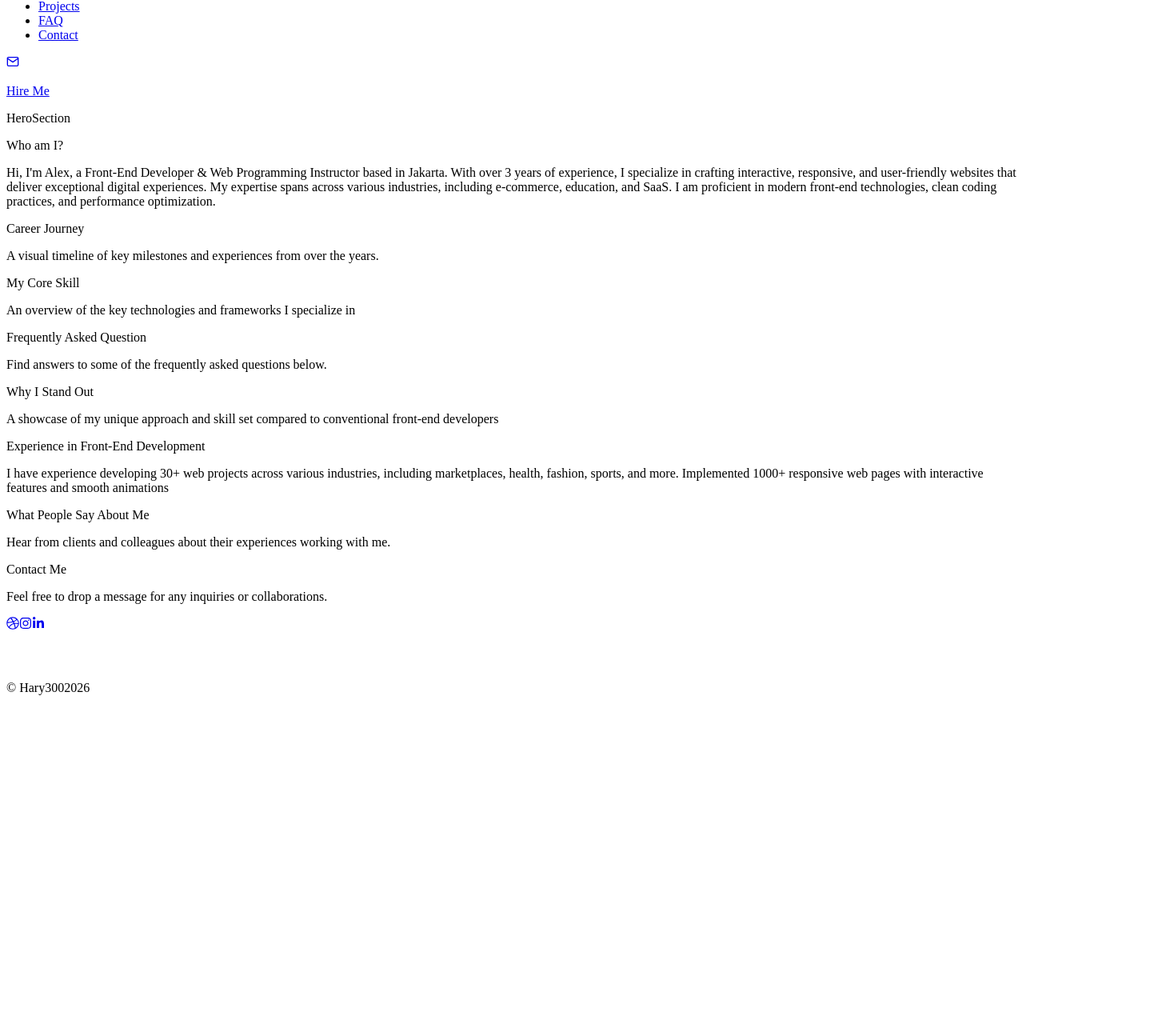
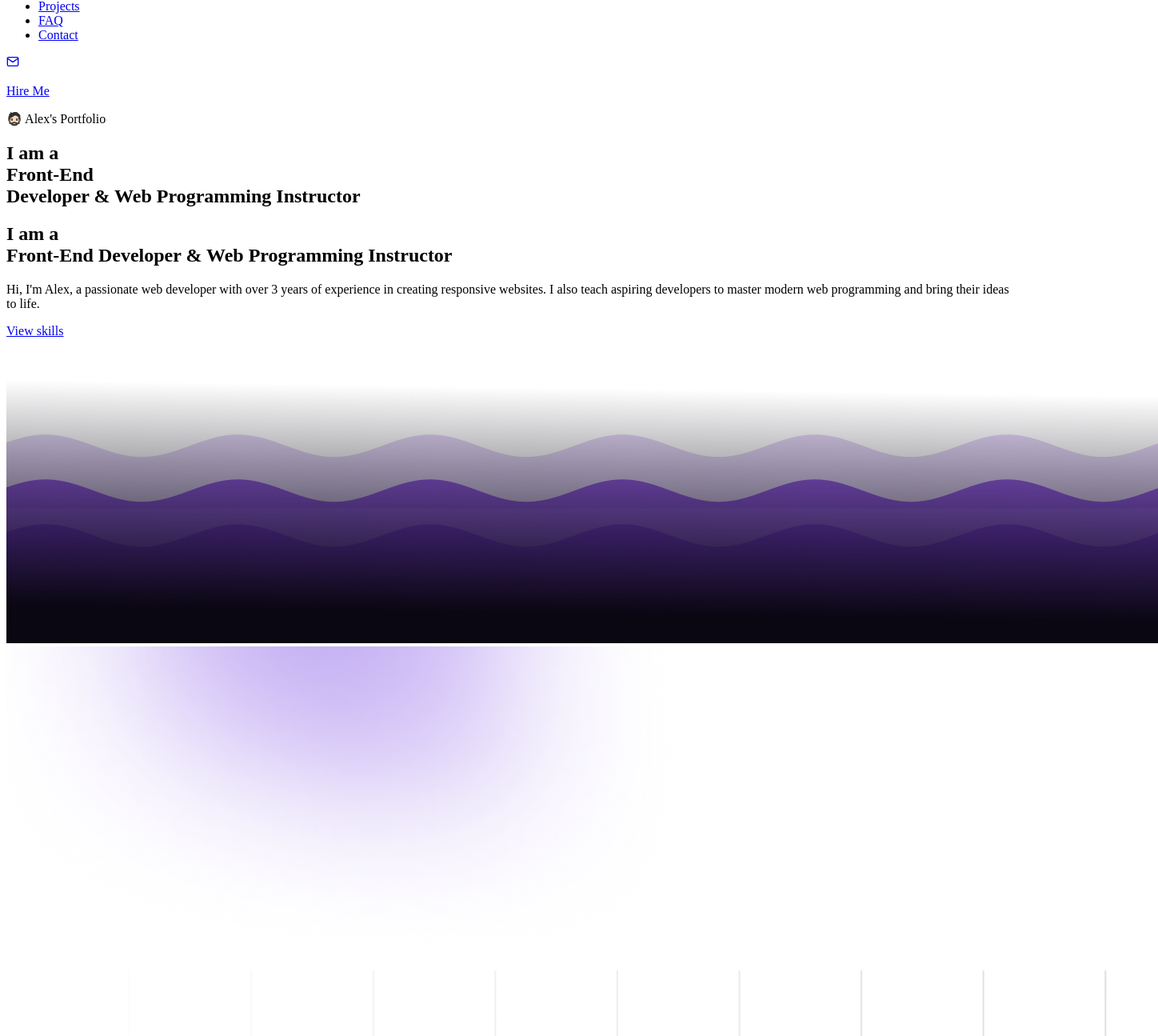
Before and after one commit to Hary300/Personal-Project-37-Neon-Purple-Portfolio, a React (Vite) app: page / in a window 1280 px wide. Shown: the part 156-1451 px from the top of the page at 80% size, 1448 px wide, since content can reach past the window. Before the commit the page ends 1041 px from the top, so only its background shows below. Built offline with nearby package versions, Linux system fonts and the light colour scheme; the HTML template or start-up script is replaced by a standard one.

Commit message:
feat: update Navbar z-index for improved visibility, enhance HeroSection with new components and layout, and add SmallWhiteSquare for title styling

```diff
--- a/src/components/layouts/Navbar.tsx
+++ b/src/components/layouts/Navbar.tsx
@@ -25,7 +25,7 @@ const Navbar = () => {
   return (
     <header
       className={cn(
-        'fixed max-w-360 left-1/2 -translate-x-1/2 h-16 lg:h-21 flex items-center w-full px-5 sm:px-10 lg:px-15 xl:px-30',
+        'fixed max-w-360 left-1/2 -translate-x-1/2 h-16 lg:h-21 flex items-center w-full px-5 sm:px-10 lg:px-15 xl:px-30 z-40',
         isScroll && 'backdrop-blur-2xl'
       )}
     >
--- a/src/components/shared/BlurCircle.tsx
+++ b/src/components/shared/BlurCircle.tsx
@@ -1,4 +1,5 @@
 import { cva, type VariantProps } from 'class-variance-authority';
+import { cn } from 'cn';
 
 const blurCircleVariants = cva('rounded-full blur-[725.2px]', {
   variants: {
@@ -14,10 +15,14 @@ const blurCircleVariants = cva('rounded-full blur-[725.2px]', {
   },
 });
 
-type BlurCircleProps = VariantProps<typeof blurCircleVariants>;
+type BlurCircleProps = VariantProps<typeof blurCircleVariants> & {
+  className?: string;
+};
 
-const BlurCircle = ({ color, size }: BlurCircleProps) => {
-  return <div className={blurCircleVariants({ color, size })} />;
+const BlurCircle = ({ color, size, className }: BlurCircleProps) => {
+  return <div className={cn(blurCircleVariants({ color, size }), className)} />;
 };
 
 export default BlurCircle;
+
+// blur-[725.2px]
--- a/src/sections/01-hero/HeroSection.tsx
+++ b/src/sections/01-hero/HeroSection.tsx
@@ -1,7 +1,77 @@
 import SectionWrapper from '@/components/layouts/SectionWrapper';
+import { heroData } from '@/data/02-heroData';
+import HeroTitle from './components/HeroTitle';
+import { Button } from '@/components/ui/button';
+import { backgroundData } from '@/data/backgroundData';
+import BlurCircle from '@/components/shared/BlurCircle';
 
 const HeroSection = () => {
-  return <SectionWrapper sectionId='home'>HeroSection</SectionWrapper>;
+  const badge = heroData.badge;
+  const description = heroData.description;
+  const highlightedDescription = description.highlightedText;
+  const parts = description.text.split(highlightedDescription);
+
+  const ctaButton = heroData.ctaButton;
+
+  const wave = backgroundData.waveBackground;
+  const ellipse = backgroundData.ellipse;
+  const gridPattern = backgroundData.gridPattern;
+  const particles = backgroundData.heroParticles;
+
+  return (
+    <SectionWrapper
+      sectionId='home'
+      className='relative flex flex-col gap-5 lg:gap-6 justify-center items-center h-[clamp(43.0625rem,71.1429rem-105.7143vw,50rem)] md:h-224.5 overflow-hidden'
+    >
+      <div className='rounded-full p-px bg-horizontal-gradient-purple-pink shadow-purple'>
+        <p className='bg-neutral-500 rounded-full px-4 py-2 font-medium lg:text-md text-xs'>
+          {badge.emoji} {badge.text}
+        </p>
+      </div>
+      <HeroTitle />
+      <p className='text-sm lg:text-md text-muted-foreground text-center max-w-239.25'>
+        {parts[0]}{' '}
+        <span className='text-foreground text-bold lg:font-semibold'>
+          {highlightedDescription}
+        </span>{' '}
+        {parts[1]}
+      </p>
+      <Button asChild className='w-full sm:max-w-51.5'>
+        <a href={ctaButton.href} className='text-sm lg:text-md font-medium'>
+          {ctaButton.label}
+        </a>
+      </Button>
+      <div className='absolute w-full h-28.25 sm:h-50 md:h-80 bottom-0 -z-1 overflow-x-hidden'>
+        <img
+          src={wave}
+          alt='wave background'
+          className='min-w-[428.2px] size-full'
+        />
+      </div>
+      <div className='absolute -z-1 top-0 -left-30 sm:left-0 max-w-120'>
+        <img src={ellipse} alt='ellipse' />
+      </div>
+      <div className='absolute inset-0 -z-2'>
+        <img
+          src={gridPattern}
+          alt='grid pattern'
+          className='size-full object-cover'
+        />
+      </div>
+      <div className='absolute inset-0 -z-1'>
+        <img
+          src={particles}
+          alt='particles'
+          className='size-full max-w-[90%] mx-auto'
+        />
+      </div>
+      <BlurCircle
+        className='absolute right-[-224.4px] bottom-0  -z-2'
+        color='primary'
+        size='md'
+      />
+    </SectionWrapper>
+  );
 };
 
 export default HeroSection;
--- /dev/null
+++ b/src/sections/01-hero/components/HeroTitle.tsx
@@ -0,0 +1,56 @@
+import { heroData } from '@/data/02-heroData';
+import SmallWhiteSquare from './SmallWhiteSquare';
+
+const HeroTitle = () => {
+  const title = heroData.title;
+  const highlightedRole = title.highlightedRole;
+  const words = highlightedRole.split(' ');
+  return (
+    <>
+      <h1 className='md:hidden font-bold text-[clamp(32px,-14.545px+14.545vw,38px)] lg:font-extrabold lg:text-display-3xl text-center max-w-120'>
+        <span>{title.prefix}</span>{' '}
+        <span className='relative inline-flex my-2 p-px  bg-horizontal-gradient-purple-pink'>
+          <SmallWhiteSquare bl />
+          <SmallWhiteSquare br />
+          <SmallWhiteSquare tl />
+          <SmallWhiteSquare tr />
+          <span className='bg-neutral-500'>
+            <span className='bg-horizontal-gradient-purple-pink bg-clip-text text-transparent  whitespace-nowrap p-1'>
+              {words[0]}
+            </span>
+          </span>
+        </span>{' '}
+        <span className='relative p-px bg-horizontal-gradient-purple-pink'>
+          <SmallWhiteSquare bl />
+          <SmallWhiteSquare br />
+          <SmallWhiteSquare tl />
+          <SmallWhiteSquare tr />
+          <span className='bg-neutral-500'>
+            <span className='bg-horizontal-gradient-purple-pink bg-clip-text text-transparent p-1 box-decoration-clone'>
+              {words[1]}
+            </span>
+          </span>
+        </span>{' '}
+        <span>{title.secondaryRole}</span>
+      </h1>
+
+      <h1 className='hidden md:block font-bold text-[clamp(32px,-14.545px+14.545vw,38px)] lg:font-extrabold lg:text-display-3xl text-center'>
+        <span>{title.prefix}</span>{' '}
+        <span className='relative inline-flex my-2 p-px  bg-horizontal-gradient-purple-pink'>
+          <SmallWhiteSquare bl />
+          <SmallWhiteSquare br />
+          <SmallWhiteSquare tl />
+          <SmallWhiteSquare tr />
+          <span className='bg-neutral-500'>
+            <span className='bg-horizontal-gradient-purple-pink bg-clip-text text-transparent  whitespace-nowrap p-1'>
+              {highlightedRole}
+            </span>
+          </span>
+        </span>{' '}
+        <span>{title.secondaryRole}</span>
+      </h1>
+    </>
+  );
+};
+
+export default HeroTitle;
--- /dev/null
+++ b/src/sections/01-hero/components/SmallWhiteSquare.tsx
@@ -0,0 +1,26 @@
+import { cn } from 'cn';
+
+interface SmallWhiteSquareProps {
+  tl?: boolean;
+  tr?: boolean;
+  bl?: boolean;
+  br?: boolean;
+}
+
+const SmallWhiteSquare = ({ tl, tr, bl, br }: SmallWhiteSquareProps) => {
+  return (
+    <div
+      className={cn(
+        'absolute bg-horizontal-gradient-purple-pink  w-[6px] h-1.75 p-px',
+        tl && 'left-[-1.9px] top-[-3.23px]',
+        tr && 'right-[-1.9px] top-[-3.23px]',
+        bl && 'left-[-1.9px] bottom-[-3.23px]',
+        br && 'right-[-1.9px] bottom-[-3.23px]'
+      )}
+    >
+      <div className='bg-white size-full' />
+    </div>
+  );
+};
+
+export default SmallWhiteSquare;
--- a/src/styles/index.css
+++ b/src/styles/index.css
@@ -193,8 +193,8 @@
 
   --background-image-horizontal-gradient-purple-pink: linear-gradient(
     90deg,
-    #8746eb,
-    #dc49a6
+    #dc49a6,
+    #8746eb
   );
 
   --background-image-vertical-gradient-purple-pink: linear-gradient(
```
